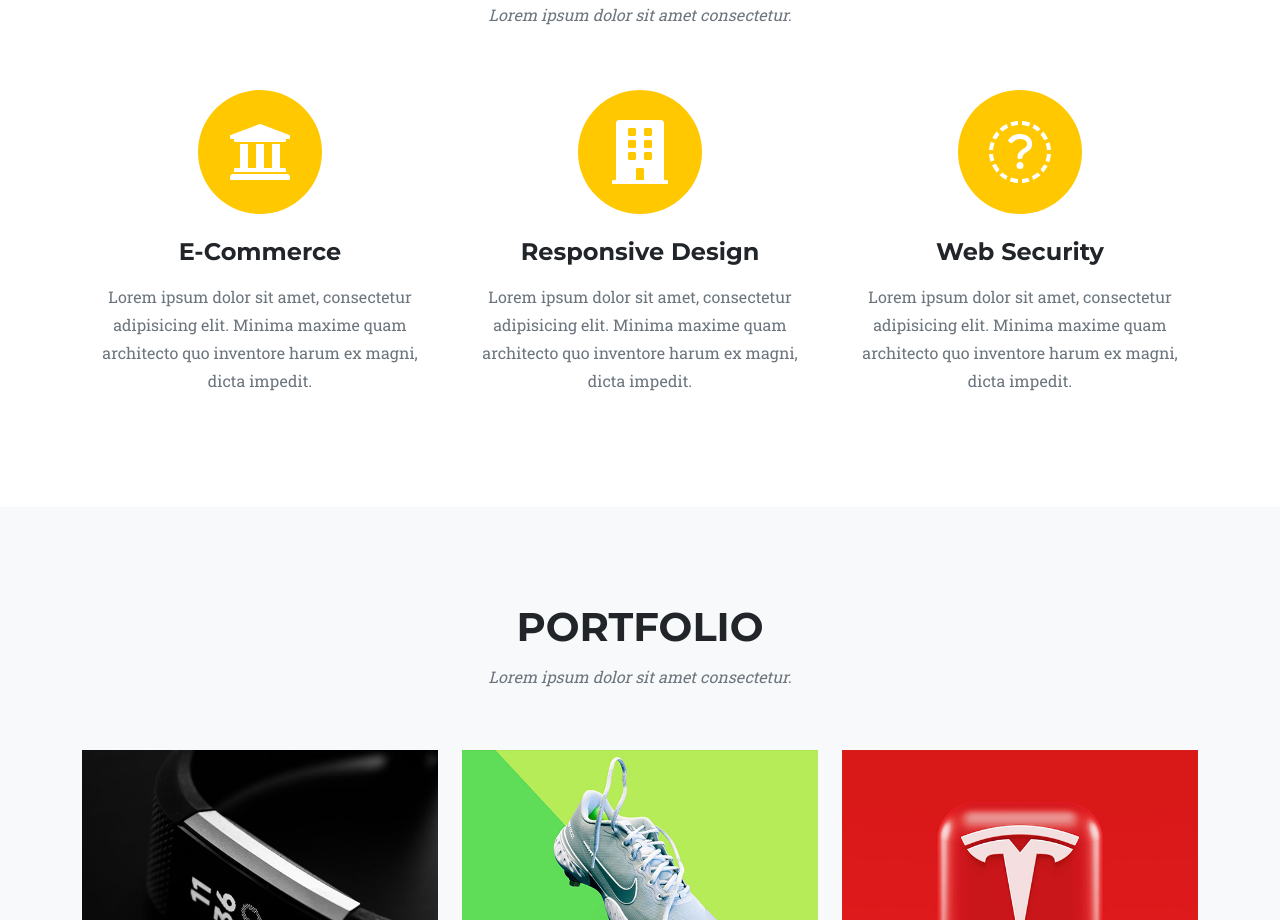
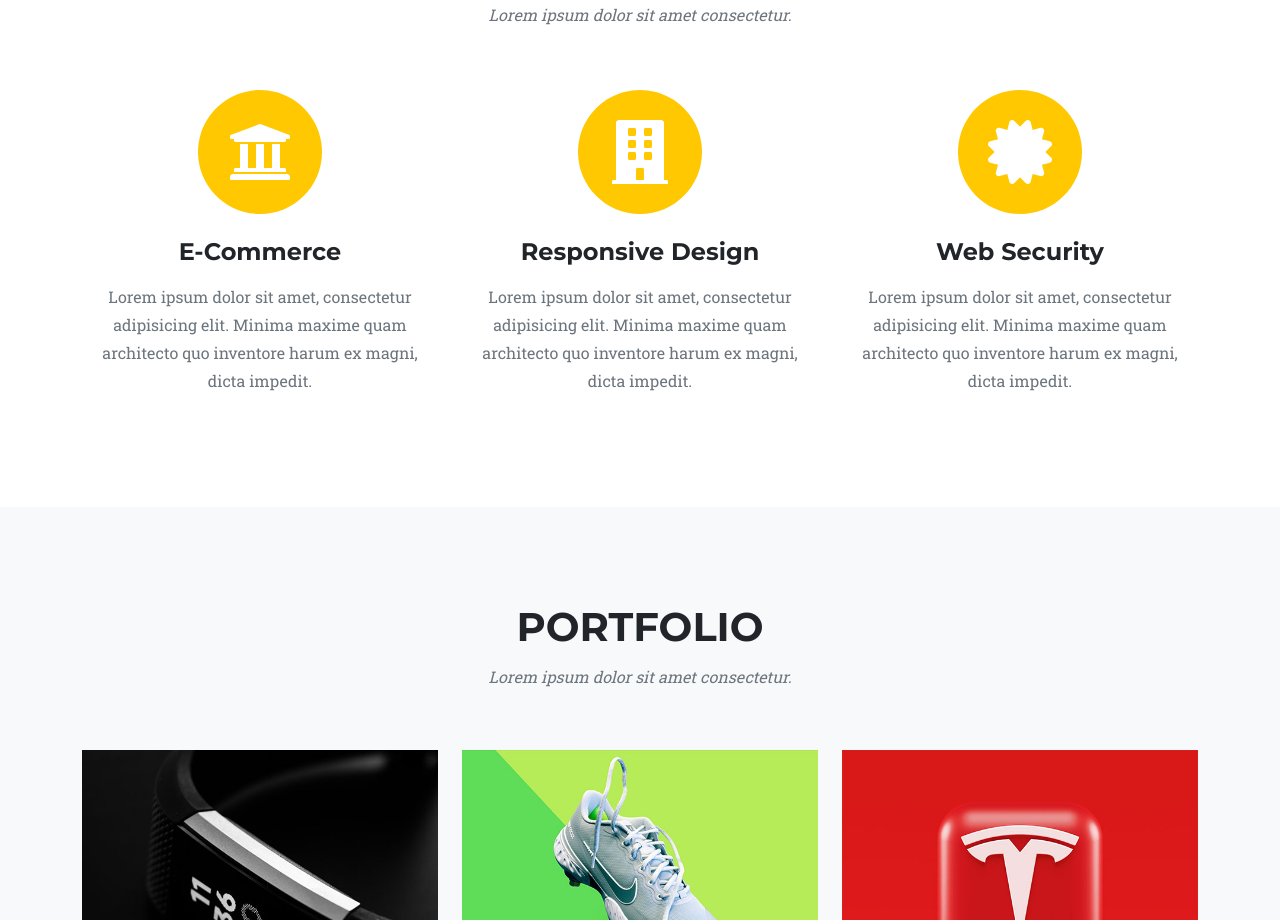
Before and after one commit to carlotanavarro/carlotanavarro, a plain HTML site: page index.html in a window 1280 px wide. Shown: the part 900-1820 px from the top of the page. Drawn offline with nearby package versions, Linux system fonts and the light colour scheme.

Commit message:
Update index.html
emoticon

```diff
--- a/index.html
+++ b/index.html
@@ -71,7 +71,7 @@
                     <div class="col-md-4">
                         <span class="fa-stack fa-4x">
                             <i class="fas fa-circle fa-stack-2x text-primary"></i>
-                            <i class="fas fa-title fa-stack-1x fa-inverse"></i>
+                            <i class="fas fa-certificate fa-stack-1x fa-inverse"></i>
                         </span>
                         <h4 class="my-3">Web Security</h4>
                         <p class="text-muted">Lorem ipsum dolor sit amet, consectetur adipisicing elit. Minima maxime quam architecto quo inventore harum ex magni, dicta impedit.</p>
```
